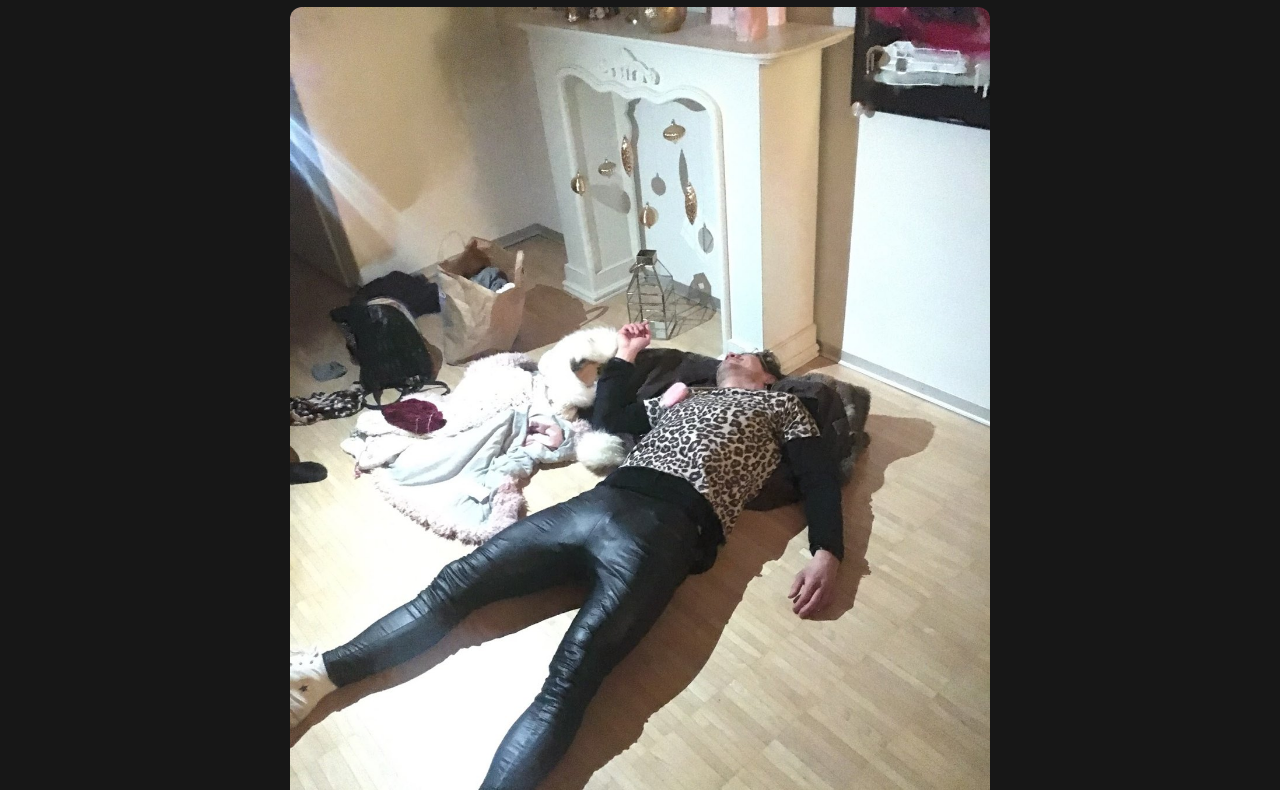
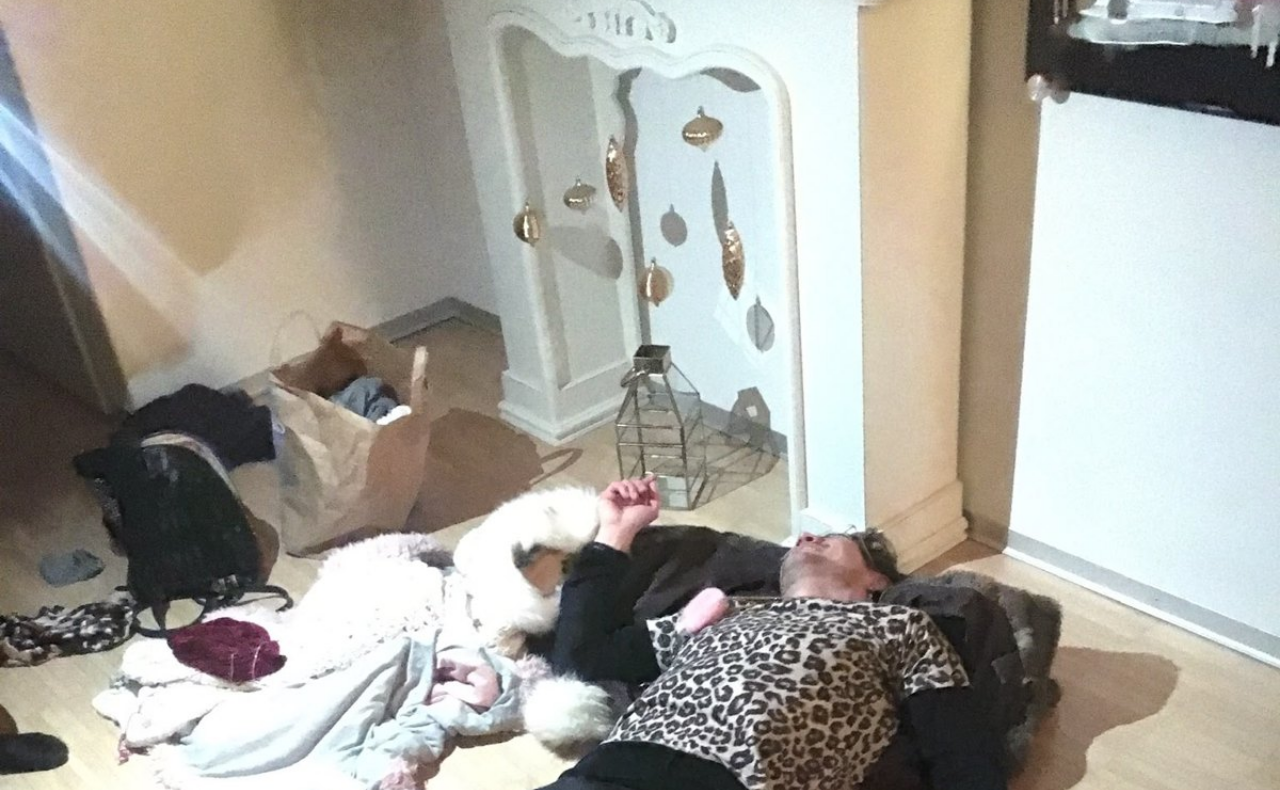
Before and after one commit to Mombii21/Eric-QR, a plain HTML site: page index.html in a window 1280 px wide. Shown: the part 99-889 px from the top of the page. Drawn offline with Linux system fonts and the light colour scheme.

Commit message:
Change title and adjust CSS styles in index.html
Updated title and modified styles for layout.

```diff
--- a/index.html
+++ b/index.html
@@ -1,38 +1,28 @@
+
 
 <!DOCTYPE html>
 <html lang="de">
 <head>
   <meta charset="UTF-8">
   <meta name="viewport" content="width=device-width, initial-scale=1.0">
-  <title>Erics Polterabend 🍻</title>
+  <title>Foto</title>
   <style>
-    body {
+    html, body {
       margin: 0;
-      min-height: 100vh;
-      background: #171717;
-      color: white;
-      font-family: Arial, sans-serif;
-      text-align: center;
+      padding: 0;
+      width: 100%;
+      min-height: 100%;
+      background: black;
     }
-    main {
-      max-width: 700px;
-      margin: auto;
-      padding: 25px 15px;
-    }
+
     img {
       display: block;
       width: 100%;
       height: auto;
-      border-radius: 12px;
-      margin-top: 20px;
     }
   </style>
 </head>
 <body>
-  <main>
-    <h1>🍻 Erics Polterabend 🍻</h1>
-   <img src="polterabend-eric%20%281%29.jpg" alt="Foto von Erics Polterabend">
-    <p>Ein Abend, der in Erinnerung bleibt! 🍻</p>
-  </main>
+  <img src="polterabend-eric%20%281%29.jpg" alt="Polterabend-Foto">
 </body>
 </html>
```
